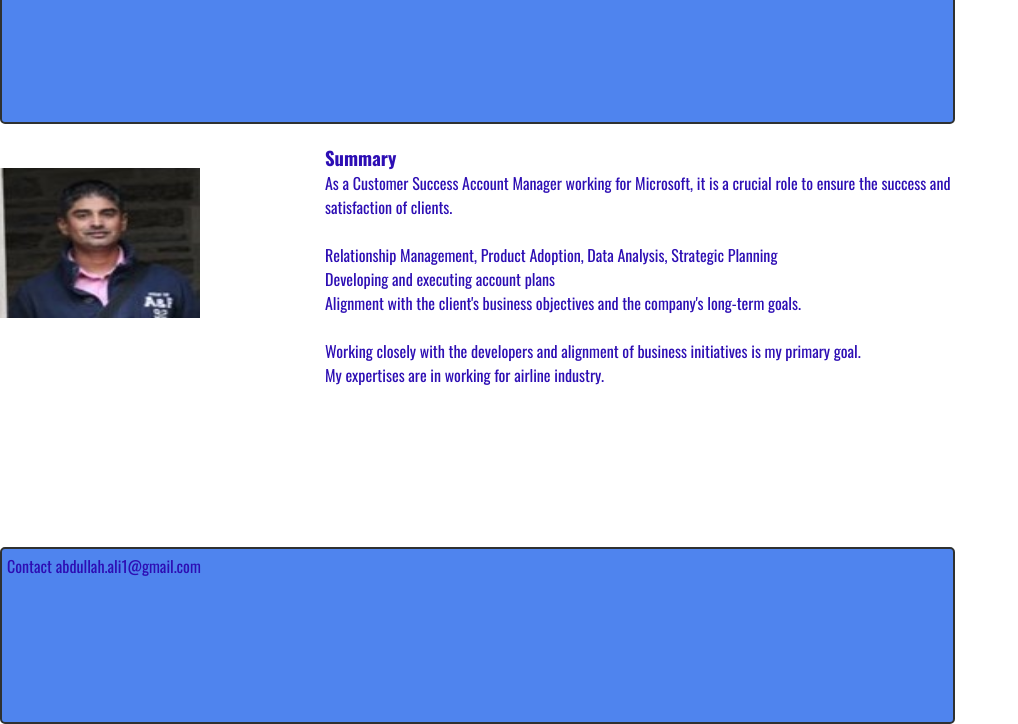
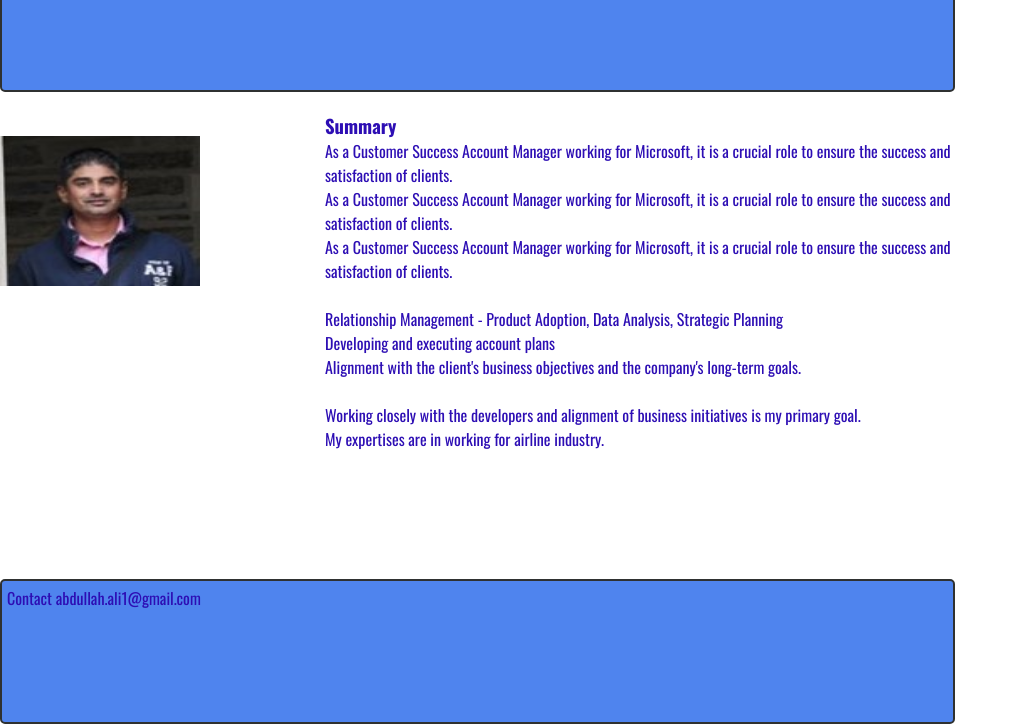
Before and after one commit to abdulali01/FS_Dev, a plain HTML site: page index.html in a window 1280 px wide. Shown: the part 76-800 px from the top of the page, without its empty margins (0-1018 px from the left). Drawn offline with nearby package versions, Linux system fonts and the light colour scheme.

Commit message:
Update index.html

```diff
--- a/index.html
+++ b/index.html
@@ -17,8 +17,10 @@
         <h3>Summary</h3>
 
         <p>As a Customer Success Account Manager working for Microsoft, it is a crucial role to ensure the success and satisfaction of clients.</p>
+        <p>As a Customer Success Account Manager working for Microsoft, it is a crucial role to ensure the success and satisfaction of clients.</p>
+        <p>As a Customer Success Account Manager working for Microsoft, it is a crucial role to ensure the success and satisfaction of clients.</p>
 
-            <br>Relationship Management, Product Adoption, Data Analysis, Strategic Planning
+            <br>Relationship Management -  Product Adoption, Data Analysis, Strategic Planning
             <br>Developing and executing account plans
             <br>Alignment with the client's business objectives and the company's long-term goals.
 
```
